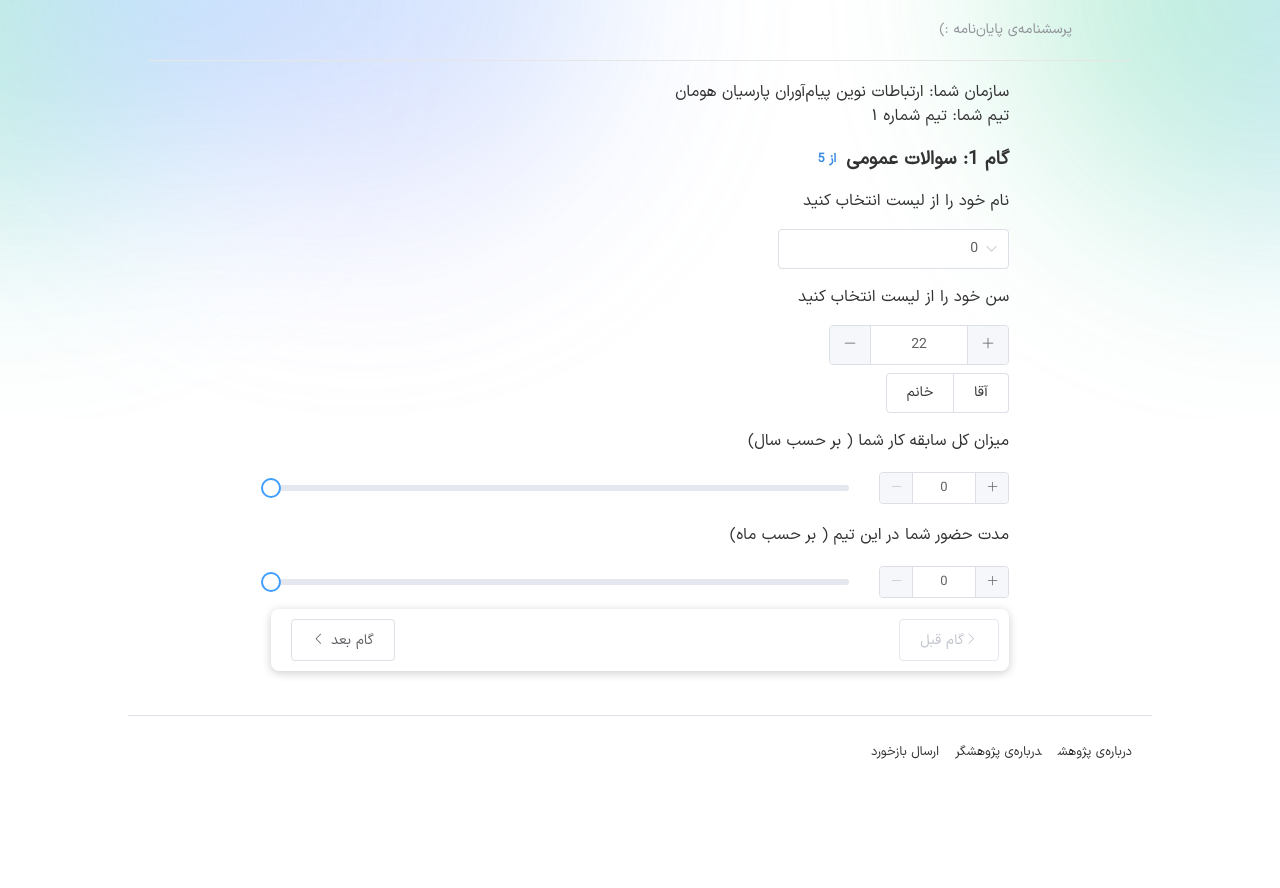
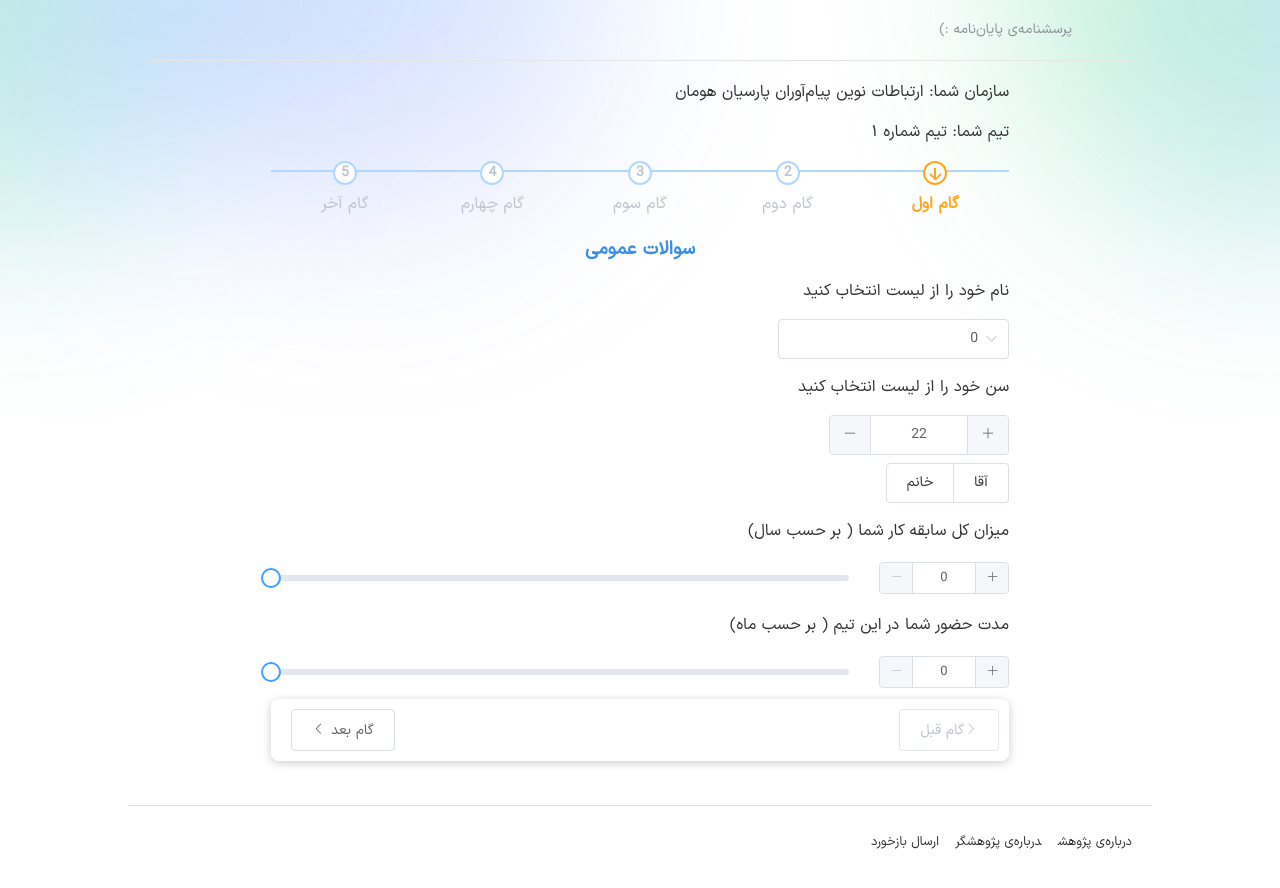
Before and after one commit to ashkantaravati/thesis-survey-app-front, a Vue app: page /participate in a window 1280 px wide. Both pictures are taken after a click on the button "من آماده ام. شروع کن". Before the commit the page ends 800 px from the top, so only its background shows below. Built offline with nearby package versions, Linux system fonts and the light colour scheme.

Commit message:
update survay style

```diff
--- a/src/App.vue
+++ b/src/App.vue
@@ -107,6 +107,9 @@ a:focus {
 .d-flex {
   display: flex;
 }
+.m-0{
+  margin: 0 !important;
+}
 .pb-1rem {
   padding-bottom: 1rem;
 }
--- a/src/views/RegisterWizard.vue
+++ b/src/views/RegisterWizard.vue
@@ -7,7 +7,6 @@
   </el-steps>
   <div class="step-container" v-show="currentStep === 0">
     <h3>مشخصات سازمان و نماینده</h3>
-
     <el-form
       :model="ruleForm"
       :rules="rules"
@@ -391,8 +390,8 @@ export default defineComponent({
   left: unset !important;
   right: 0;
 }
-.step-container h3,
-h6 {
+.step-container h3 {
   color: #3a8ee6;
+  text-align: center;
 }
 </style>
--- a/src/views/Survey.vue
+++ b/src/views/Survey.vue
@@ -1,18 +1,14 @@
 <template>
   <div id="info-bar">
-    <span>
+    <p class="m-0">
       سازمان شما:
       {{ teamInfo.organization.name }}
-    </span>
-    <br />
-    <span>
+    </p>
+    <p>
       تیم شما:
       {{ teamInfo.name }}
-    </span>
+    </p>
 
-    <h3 class="d-flex" v-if="currentStep !== -1">
-      گام {{ currentStep + 1 }}: {{ stepTitle }} <h6 style="margin: 0 10px 0 0"> از 5</h6>
-    </h3>
   </div>
   <div id="survey-intro" v-show="currentStep === -1">
     <p>
@@ -25,7 +21,19 @@
       >من آماده ام. شروع کن</el-button
     >
   </div>
-  <div id="survey-step-1" v-show="currentStep === 0">
+    <el-steps :active="currentStep" align-center>
+    <el-step title="گام اول"></el-step>
+    <el-step title="گام دوم"></el-step>
+    <el-step title="گام سوم"></el-step>
+    <el-step title="گام چهارم"></el-step>
+    <el-step title="گام آخر"></el-step>
+  </el-steps>
+
+  <div class="step-container " id="survey-step-1" v-show="currentStep === 0">
+
+    <h3 v-if="currentStep !== -1">
+     {{ stepTitle }}
+    </h3>
     <div class="block mb-halfrem">
            <p>نام خود را از لیست انتخاب کنید</p>
     <el-select
@@ -76,11 +84,15 @@
       </el-slider>
     </div>
   </div>
-  <div id="survey-step-2" v-show="currentStep === 1">
+  <div class="step-container " id="survey-step-2" v-show="currentStep === 1">
+        <h3 v-if="currentStep !== -1">
+     {{ stepTitle }}
+    </h3>
+    <p >
     در پاسخ به هر یک از سوالاتی که در ادامه آمده است بازه‌ای از اعداد را وارد
     کنید که با حداقل ۹۰٪ اطمینان فکر می‌کنید پاسخ درست در آن بازه قرار دارد.
-
-    <el-card>
+</p>
+    <el-card class="mb-halfrem">
       <template
         v-for="question in answers.overconfidenceQuestions"
         :key="question.questionText"
@@ -96,10 +108,14 @@
       </template>
     </el-card>
   </div>
-  <div id="survey-step-3" v-show="currentStep === 2">
+  <div class="step-container " id="survey-step-3" v-show="currentStep === 2">
+        <h3 v-if="currentStep !== -1">
+     {{ stepTitle }}
+    </h3>
+     <p>
     درباره‌ی تیمی که در آن حضور دارید میزان موافقیت یا مخالفت خود با هر یک از
-    گزاره‌های زیر را مشخص کنید.
-    <el-card>
+    گزاره‌های زیر را مشخص کنید.</p>
+    <el-card class="mb-halfrem">
       <template
         v-for="question in answers.teamCoordinationQuestions"
         :key="question.questionText"
@@ -120,18 +136,25 @@
       </template>
     </el-card>
   </div>
-  <div id="survey-step-4" v-show="currentStep === 3">
-    <el-card> برای این قسمت هنوز پرسشنامه‌ی مشخصی نداریم... </el-card>
+  <div class="step-container " id="survey-step-4" v-show="currentStep === 3">
+        <h3 v-if="currentStep !== -1">
+     {{ stepTitle }}
+    </h3>
+    <el-card class="mb-halfrem"> برای این قسمت هنوز پرسشنامه‌ی مشخصی نداریم... </el-card>
   </div>
-  <div id="survey-step-5" v-show="currentStep === 4">
-    در این قسمت لطفا به ازای هر یک از هم‌تیمی‌های خود با این ۶ سوال پاسخ دهید:
-    <el-card v-for="member in answers.teamMembers" :key="member.name">
-      <h3>
+  <div class="step-container " id="survey-step-5" v-show="currentStep === 4">
+        <h3 v-if="currentStep !== -1">
+     {{ stepTitle }}
+    </h3>
+    <p>
+    در این قسمت لطفا به ازای هر یک از هم‌تیمی‌های خود با این ۶ سوال پاسخ دهید:</p>
+    <el-card class="mb-halfrem" v-for="member in answers.teamMembers" :key="member.name">
+      <h4>
         درباره‌ی {{ member.name }}
         <template v-if="member.id === answers.generalQuestions.participantId">
           (خودم)</template
         >:
-      </h3>
+      </h4>
       <template
         v-for="question in member.questions"
         :key="question.questionText"
@@ -351,4 +374,10 @@ export default defineComponent({
         border-radius: 0 !important;
   }
 }
+.step-container h4{
+      background: #d9ebff;
+    padding: 5px 10px;
+    border-radius: 5px;
+
+}
 </style>
```
